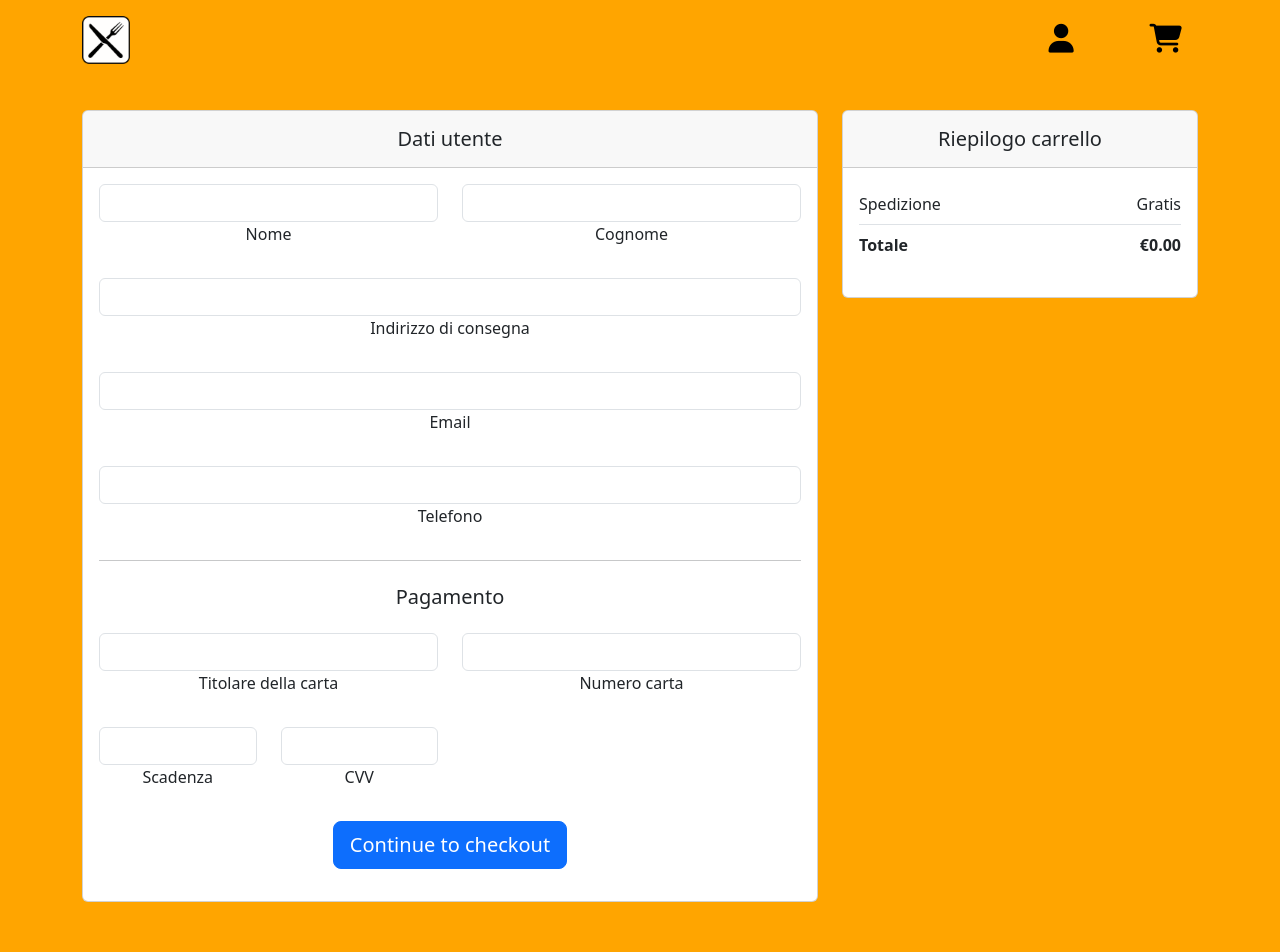
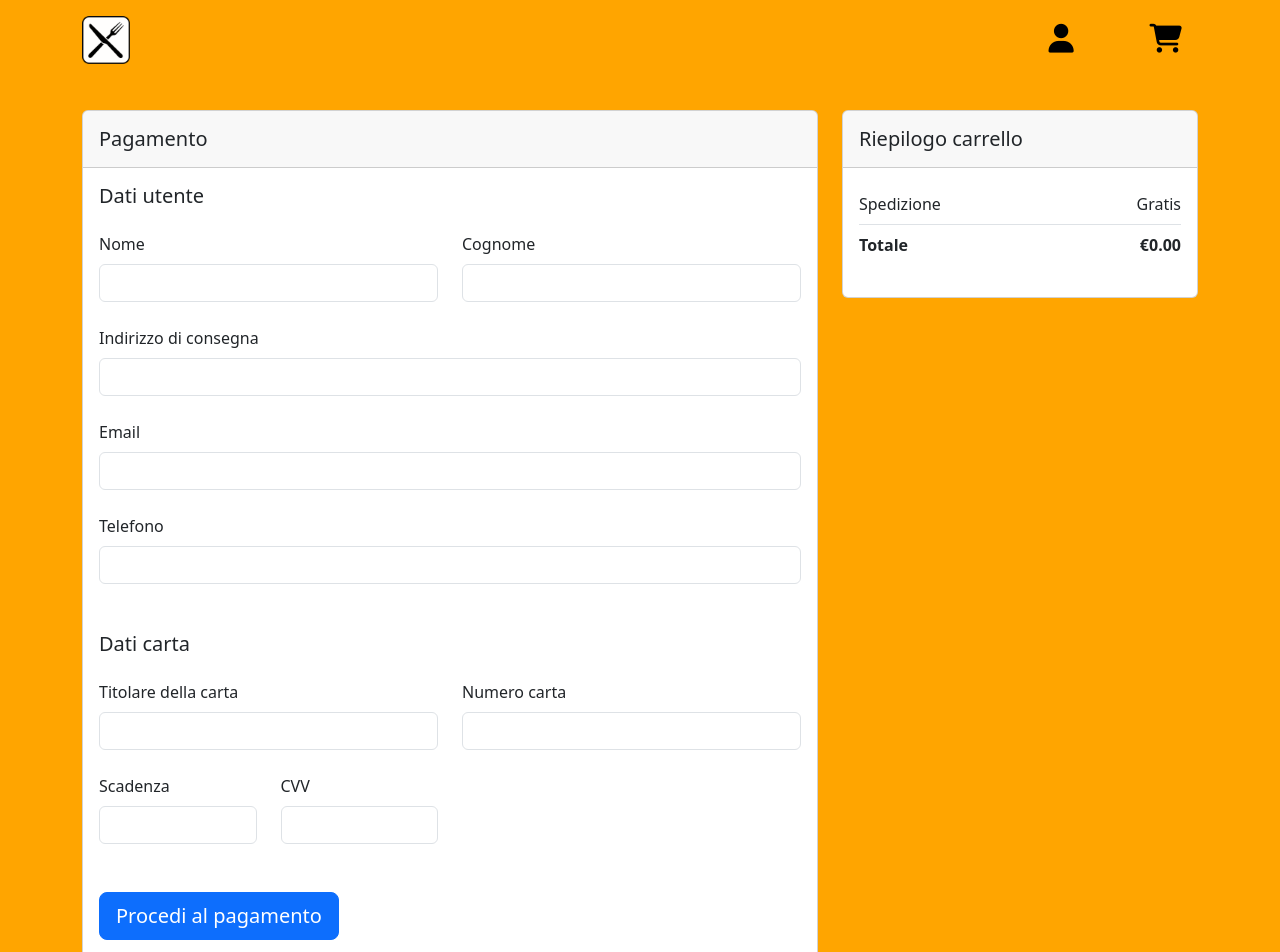
Before and after one commit to aldoaquino451/deliveboo_frontend, a Vue app: page /payment in a window 1280 px wide. Shown: the top 952 px of the page. Built offline with nearby package versions, Linux system fonts and the light colour scheme.

Commit message:
[feat] clear cart, improve layout of form

```diff
--- a/src/pages/Cart.vue
+++ b/src/pages/Cart.vue
@@ -30,6 +30,11 @@ export default {
       }
       store.saveCart(store.cart);
     },
+
+    clearLocalStorage (){
+      store.cart = [];
+      localStorage.removeItem('cart');
+    }
   },
 };
 </script>
@@ -59,12 +64,19 @@ export default {
         </div>
       </li>
     </ol>
+    <div v-if="cart.length > 0">
+      <p class=" text-end mb-3">Totale: &euro;{{ totalAmount.toFixed(2) }}</p>
 
-    <div class="d-flex justify-content-end">
-      <router-link to="/payment">
-        <button type="button" class="btn btn-success px-3">Totale: &euro;{{ totalAmount.toFixed(2) }}</button>
-      </router-link>
+      <div class="d-flex justify-content-end">
+        <button @click="clearLocalStorage()" class="btn btn-secondary me-2">Svuota</button>
+        <router-link to="/payment">
+          <button type="button" class="btn btn-success px-3">Procedi all'ordine</button>
+        </router-link>
+      </div>
+
     </div>
+    <p v-else class="text-center fs-4">Nel carrello non sono presenti prodotti</p>
+
 
   </section>
 </template>
--- a/src/pages/Payment.vue
+++ b/src/pages/Payment.vue
@@ -151,7 +151,7 @@ export default {
           .then(res => {
             console.log(res.data);
           });
-
+        localStorage.removeItem('cart');
         this.store.cart = [];
       }
       else {
@@ -183,22 +183,24 @@ export default {
         <div class="col-md-8 mb-4">
           <div class="card mb-4">
             <div class="card-header py-3">
-              <h5 class="mb-0">Dati utente</h5>
+              <h5 class="mb-0">Pagamento</h5>
             </div>
             <div class="card-body">
               <form class="mb-3">
                 <div class="row mb-4">
+                  <h5 class="mb-4">Dati utente</h5>
                   <div class="col">
                     <div class="form-outline">
+                      <label class="form-label" for="form6Example1">Nome</label>
                       <input type="text" id="form6Example1" v-model="form.nome" class="form-control" />
-                      <label class="form-label" for="form6Example1">Nome</label>
+
                       <span v-if="validationErrors.nome" class="text-danger">{{ validationErrors.nome }}</span>
                     </div>
                   </div>
                   <div class="col">
                     <div class="form-outline">
+                      <label class="form-label" for="form6Example2">Cognome</label>
                       <input type="text" id="form6Example2" v-model="form.cognome" class="form-control" />
-                      <label class="form-label" for="form6Example2">Cognome</label>
                       <span v-if="validationErrors.cognome" class="text-danger">{{ validationErrors.cognome }}</span>
                     </div>
                   </div>
@@ -206,41 +208,42 @@ export default {
 
                 <!-- Text input -->
                 <div class="form-outline mb-4">
+                  <label class="form-label" for="form6Example4">Indirizzo di consegna</label>
                   <input type="text" id="form6Example4" v-model="form.indirizzo" class="form-control" />
-                  <label class="form-label" for="form6Example4">Indirizzo di consegna</label>
                   <span v-if="validationErrors.indirizzo" class="text-danger">{{ validationErrors.indirizzo }}</span>
                 </div>
 
                 <!-- Text email -->
                 <div class="form-outline mb-4">
+                  <label class="form-label" for="form6Example4">Email</label>
                   <input type="email" id="form6Example4" v-model="form.email" class="form-control" />
-                  <label class="form-label" for="form6Example4">Email</label>
                   <span v-if="validationErrors.indirizzo" class="text-danger">{{ validationErrors.email }}</span>
                 </div>
 
                 <!-- Numero input -->
-                <div class="form-outline mb-4">
+                <div class="form-outline mb-5">
+                  <label class="form-label" for="form6Example6">Telefono</label>
                   <input type="number" id="form6Example6" v-model="form.telefono" class="form-control" />
-                  <label class="form-label" for="form6Example6">Telefono</label>
                   <span v-if="validationErrors.telefono" class="text-danger">{{ validationErrors.telefono }}</span>
                 </div>
 
-                <hr class="my-4" />
 
-                <h5 class="mb-4">Pagamento</h5>
+
+
+                <h5 class="mb-4 mt-5">Dati carta</h5>
 
                 <div class="row mb-4">
                   <div class="col">
                     <div class="form-outline">
+                      <label class="form-label" for="formNameOnCard">Titolare della carta</label>
                       <input type="text" id="formNameOnCard" v-model="form.titolareCarta" class="form-control" />
-                      <label class="form-label" for="formNameOnCard">Titolare della carta</label>
                       <span v-if="validationErrors.titolareCarta" class="text-danger">{{ validationErrors.titolareCarta }}</span>
                     </div>
                   </div>
                   <div class="col">
                     <div class="form-outline">
+                      <label class="form-label" for="formCardNumber" >Numero carta</label>
                       <input type="text" id="formCardNumber" v-model="form.numeroCarta" class="form-control" maxlength="19" />
-                      <label class="form-label" for="formCardNumber" >Numero carta</label>
                       <span v-if="validationErrors.numeroCarta" class="text-danger">{{ validationErrors.numeroCarta }}</span>
                     </div>
                   </div>
@@ -249,22 +252,22 @@ export default {
                 <div class="row mb-4">
                   <div class="col-3">
                     <div class="form-outline">
+                      <label class="form-label" for="formExpiration">Scadenza</label>
                       <input type="text" id="formExpiration" v-model="form.scadenza" class="form-control" />
-                      <label class="form-label" for="formExpiration">Scadenza</label>
                       <span v-if="validationErrors.scadenza" class="text-danger">{{ validationErrors.scadenza }}</span>
                     </div>
                   </div>
                   <div class="col-3">
                     <div class="form-outline">
+                      <label class="form-label" for="formCVV">CVV</label>
                       <input type="text" id="formCVV" v-model="form.cvv" class="form-control" maxlength="4"/>
-                      <label class="form-label" for="formCVV">CVV</label>
                       <span v-if="validationErrors.cvv" class="text-danger">{{ validationErrors.cvv }}</span>
                     </div>
                   </div>
                 </div>
 
-                <button class="btn btn-primary btn-lg btn-block" @click.prevent="processPayment">
-                  Continue to checkout
+                <button class="btn btn-primary btn-lg btn-block mt-4" @click.prevent="processPayment">
+                  Procedi al pagamento
                 </button>
 
               </form>
@@ -307,7 +310,5 @@ export default {
 
 <style lang="scss" scoped>
 
-section {
-  text-align: center;
-}
+
 </style>
```
